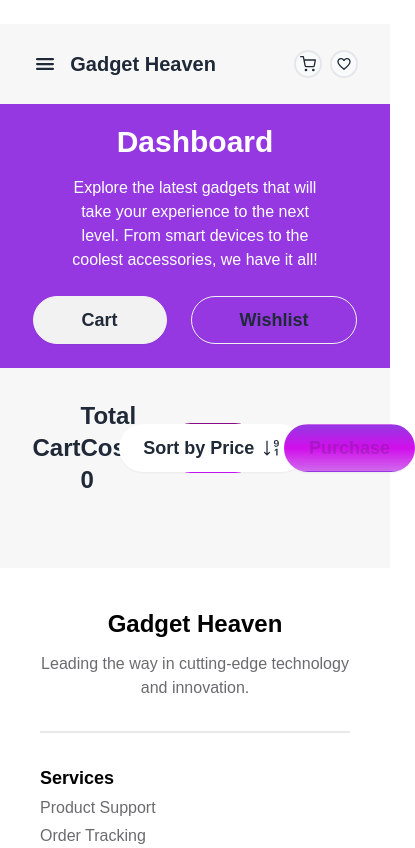
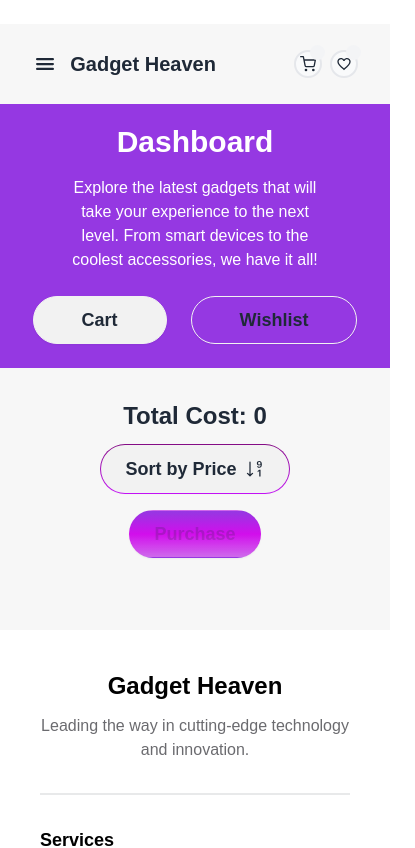
Before and after one commit to juwel-r/react-gadget-heaven, a React (Vite) app: page /dashboard in a window 390 px wide. Shown: the top 848 px of the page, 415 px wide, since content can reach past the window. Built offline with nearby package versions, Linux system fonts and the light colour scheme.

Commit message:
responsive dashboard

```diff
--- a/src/components/Navbar/Navbar.jsx
+++ b/src/components/Navbar/Navbar.jsx
@@ -90,11 +90,11 @@ const Navbar = ({ routTxt }) => {
             <NavLink to="/">
               <p>Home</p>
             </NavLink>
+            <NavLink to="/dashboard">
+              <p>Dashboard</p>
+            </NavLink>
             <NavLink to="/statistics">
               <p>Statistics</p>
-            </NavLink>
-            <NavLink to="/dashboard">
-              <p>Dashboard</p>
             </NavLink>
             <NavLink to="/refund-policy">
               <p>Refund Policy</p>
@@ -105,13 +105,13 @@ const Navbar = ({ routTxt }) => {
           <p className="p-1 md:p-3 border-2 bg-gray-50 rounded-full relative">
             <Link to="/dashboard">
               <FiShoppingCart />
-              <span className="absolute p-1 rounded-full px-2 text-sm text-darkGray font-semibold -top-[25%] -right-[20%]">{storedCartList == 0 ? '' : storedCartList.length}</span>
+              <span className="absolute md:h-[20px] h-[15px] w-[15px] md:w-[20px] flex justify-center items-center rounded-full text-[12px] md:text-sm text-darkGray font-semibold md:-top-[20%] -top-[30%] md:right-[0%] -right-[20%] bg-gray-100">{storedCartList == 0 ? '' : storedCartList.length}</span>
             </Link>
           </p>
           <p className="p-1 md:p-3 border-2 bg-gray-50 rounded-full ml-2 md:ml-4 relative">
             <Link to="/dashboard/wishlist">
               <MdFavoriteBorder />
-              <span className="absolute p-1 rounded-full px-2 text-sm text-darkGray font-semibold -top-[25%] -right-[20%]">{storedWishlist2 == 0 ? '' : storedWishlist2.length}</span>
+              <span className="absolute md:h-[20px] h-[15px] w-[15px] md:w-[20px] flex justify-center items-center rounded-full text-[12px] md:text-sm text-darkGray font-semibold md:-top-[20%] -top-[30%] md:right-[0%] -right-[20%] bg-gray-100">{storedWishlist2 == 0 ? '' : storedWishlist2.length}</span>
             </Link>
           </p>
         </div>
--- a/src/components/Pages/Dashboard.jsx
+++ b/src/components/Pages/Dashboard.jsx
@@ -10,7 +10,11 @@ import {
   storedCartList,
   storedWishList,
 } from "./dashboardCart";
-import { ProductContext, StoredCartListContext, StoredWishListContext } from "../Home/Home";
+import {
+  ProductContext,
+  StoredCartListContext,
+  StoredWishListContext,
+} from "../Home/Home";
 import { BsSortNumericDownAlt } from "react-icons/bs";
 import { IoMdRemoveCircleOutline } from "react-icons/io";
 import modalImg from "../../assets/modal.png";
@@ -41,8 +45,7 @@ const Dashboard = () => {
     removeItemFromCart(id);
     const deleteProduct = cartProduct.find((p) => p.id == id);
     setTotalCost(setTotalCost - deleteProduct.price);
-    setStoredCartList2(storedCartList2.filter(pId => pId != id))
-
+    setStoredCartList2(storedCartList2.filter((pId) => pId != id));
   };
 
   const [btnStyle, setBtnStyle] = useState(true);
@@ -100,14 +103,16 @@ const Dashboard = () => {
     navigate("/");
   };
 
-  const [storedWishList2, setStoredWishList] = useContext(StoredWishListContext)
+  const [storedWishList2, setStoredWishList] = useContext(
+    StoredWishListContext
+  );
   //Delete From Wishlist
   //Decrease Wishlist Counter
   const wishListDeleteHandler = (id) => {
     const afterDelete = wishlistProduct.filter((p) => p.id !== id);
     setWishlist(afterDelete);
     removeFromWishlist(id);
-    setStoredWishList(storedWishList2.filter(pId => pId != id))
+    setStoredWishList(storedWishList2.filter((pId) => pId != id));
   };
 
   //Add to cart from Wishlist
@@ -148,14 +153,15 @@ const Dashboard = () => {
 
       {btnStyle ? (
         <section className="w-10/12 mx-auto my-8">
-          <div className="flex justify-between items-center">
-            <h1 className="text-2xl font-bold">Cart</h1>
-            <div className="flex justify-end items-center gap-6 ">
-              <h1 className="text-2xl font-bold">Total Cost: {totalCost}</h1>
-              <div className="detailsBtn rounded-full hover:bg-primary/20">
+          <div className="flex md:flex-row flex-col justify-between items-center">
+
+              <h1 className="hidden md:block text-2xl font-bold">Cart</h1>
+              <h1 className="text-2xl font-bold mb-3 md:mb-0">Total Cost: {totalCost}</h1>
+
+            <div className="detailsBtn rounded-full hover:bg-primary/20 mb-4 md:mb-0">
               <button
                 onClick={sortDescending}
-                  className="bg-white hover:text-white px-6 py-2 rounded-full border text-lg btn hover:bg-primary/20 border-none"
+                className="mt-5bg-white hover:text-white px-6 py-2 rounded-full border text-lg btn hover:bg-primary/20 border-none"
               >
                 Sort by Price{" "}
                 <span className="text-xl">
@@ -163,6 +169,7 @@ const Dashboard = () => {
                 </span>
               </button>
             </div>
+            <div className="flex justify-end items-center gap-6 ">
               <button
                 disabled={totalCost == 0 ? true : false}
                 onClick={() => {
@@ -181,7 +188,7 @@ const Dashboard = () => {
             {cartProduct.map(
               (product) =>
                 product && (
-                  <div className="grid grid-cols-[1fr_3fr_1fr] items-center bg-white rounded-2xl p-8 gap-6">
+                  <div className="grid md:grid-cols-[1fr_3fr_1fr] items-center bg-white rounded-2xl p-8 gap-6">
                     <div>
                       <img
                         className="rounded-xl"
@@ -189,18 +196,28 @@ const Dashboard = () => {
                         alt={product.title}
                       />
                     </div>
+
                     <div className="space-y-3">
                       <p className="text-2xl font-bold">{product.title}</p>
                       <p className="text-lg text-darkGray">
                         {product.description}
                       </p>
+
+                      <div className="flex justify-between items-center">
                         <p className="text-xl font-bold">
                           Price: ${product.price}
                         </p>
+                        <div
+                          onClick={() => cartListDeleteHandler(product.id)}
+                          className="text-3xl md:hidden hover:cursor-pointer text-red-600 font-extrabold md:justify-self-end self-start"
+                        >
+                          <IoMdRemoveCircleOutline />
+                        </div>
+                      </div>
                     </div>
                     <div
                       onClick={() => cartListDeleteHandler(product.id)}
-                      className="text-3xl hover:cursor-pointer text-red-600 font-extrabold justify-self-end self-start"
+                      className="hidden md:block text-3xl hover:cursor-pointer text-red-600 font-extrabold md:justify-self-end self-start"
                     >
                       <IoMdRemoveCircleOutline />
                     </div>
@@ -247,7 +264,7 @@ const Dashboard = () => {
             {wishlistProduct.map(
               (product) =>
                 product && (
-                  <div className="grid grid-cols-[1fr_3fr_1fr] items-center bg-white rounded-2xl p-8 gap-6">
+                  <div className="grid md:grid-cols-[1fr_3fr_1fr] items-center bg-white rounded-2xl p-8 gap-6">
                     <div>
                       <img
                         className="rounded-xl"
@@ -263,6 +280,7 @@ const Dashboard = () => {
                       <p className="text-xl font-bold">
                         Price: ${product.price}
                       </p>
+                      <div className="flex justify-between items-center">
                         <button
                           onClick={() => cartHandler(id)}
                           className="flex items-center gap-2 bg-[#9538E2] px-6 py-2 font-bold text-white rounded-full"
@@ -272,10 +290,17 @@ const Dashboard = () => {
                             <FiShoppingCart />
                           </span>
                         </button>
+                        <div
+                          onClick={() => wishListDeleteHandler(product.id)}
+                          className="md:hidden text-3xl hover:cursor-pointer text-red-600 font-extrabold md:justify-self-end self-start"
+                        >
+                          <IoMdRemoveCircleOutline />
+                        </div>
+                      </div>
                     </div>
                     <div
                       onClick={() => wishListDeleteHandler(product.id)}
-                      className="text-3xl hover:cursor-pointer text-red-600 font-extrabold justify-self-end self-start"
+                      className="hidden md:block text-3xl hover:cursor-pointer text-red-600 font-extrabold md:justify-self-end self-start"
                     >
                       <IoMdRemoveCircleOutline />
                     </div>
--- a/src/components/Pages/Products.jsx
+++ b/src/components/Pages/Products.jsx
@@ -20,12 +20,12 @@ const Products = () => {
       <h1 className="text-2xl md:text-3xl lg:text-4xl font-bold text-center pb-8">
         Explore Cutting-Edge Gadgets
       </h1>
-      <div className="grid grid-cols-[1fr_4fr] gap-6">
-        <div className="flex flex-col w-full bg-white h-fit gap-4 p-6 rounded-2xl">
+      <div className="grid md:grid-cols-[1.5fr_4fr] lg:grid-cols-[1fr_4fr] gap-6">
+        <div className="grid grid-cols-2 md:grid-cols-1 w-full bg-white h-fit gap-4 p-3 rounded-2xl">
           {categories.map((cat) => (
             <div key={cat.id}>
               <NavLink onClick={""} to={`${cat.path}`}>
-                <button className="text-left text-nowrap font-semibold text-darkGray rounded-full bg-gray-100 px-6 pr-8 py-3 w-full">
+                <button className="text-left text-nowrap font-semibold text-darkGray rounded-full bg-gray-100 lg:px-5 md:px-4 px-3 pr-8 py-3 w-full">
                   {" "}
                   {cat.name}
                 </button>
--- a/src/components/Pages/Statistics.jsx
+++ b/src/components/Pages/Statistics.jsx
@@ -20,7 +20,7 @@ document.title="Statistics | Gadget Heaven"
 
 
   return (
-    <div style={{ width: '100%', height: 500 }}>
+    <div style={{ width: '100%'}} className="h-80 md:h-[500px]" >
     <ResponsiveContainer>
       <ComposedChart
         width={500}
```
Lines whose indentation alone changed are shown as unchanged.
